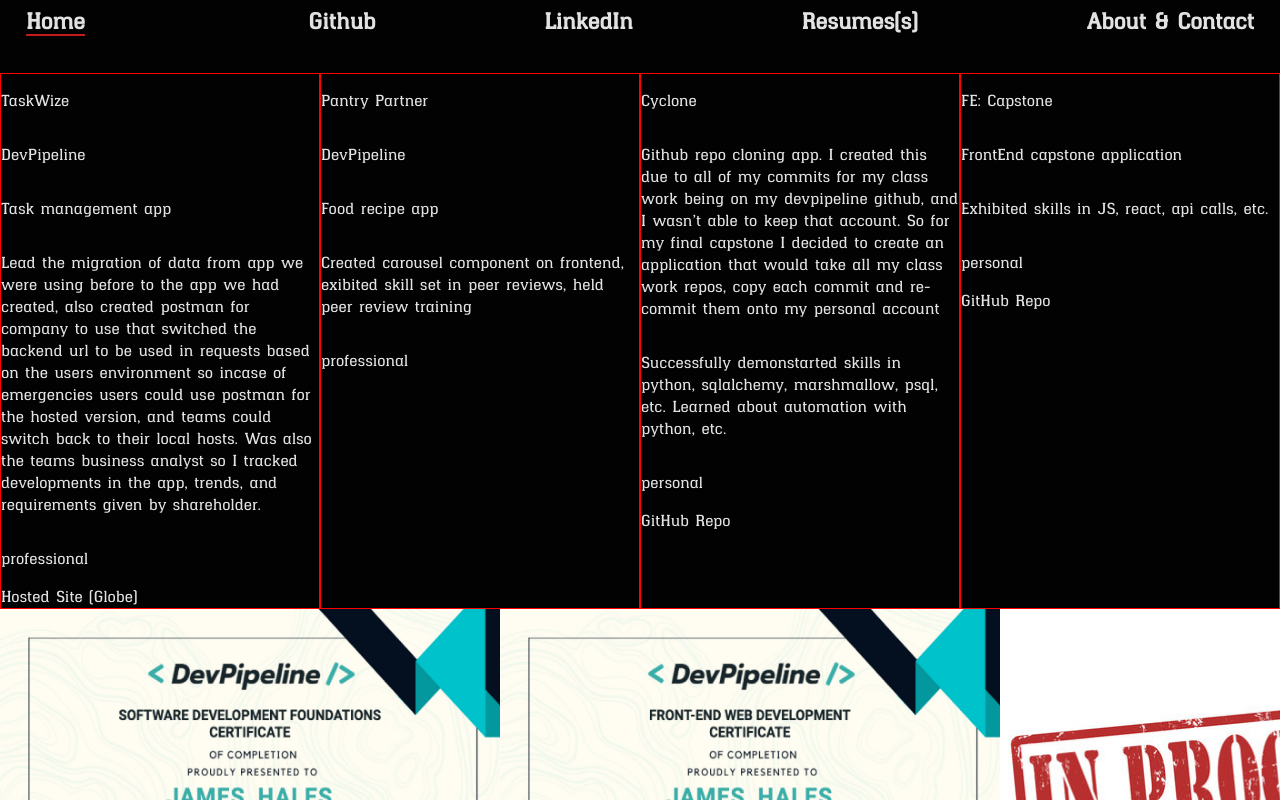
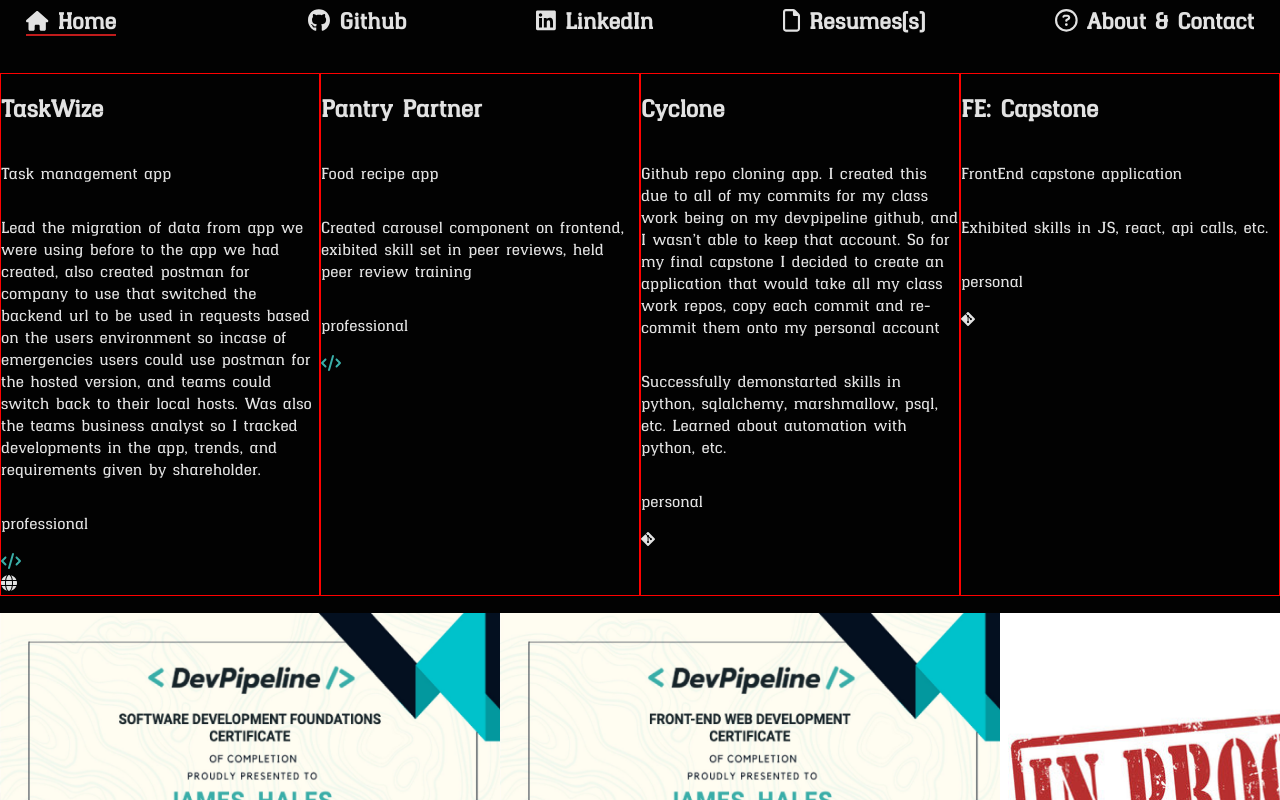
Before and after one commit to Jamesh431/Jamesh431.github.io, a React (Create React App) app: page /home in a window 1280 px wide. Shown: the top 800 px of the page. Built offline with nearby package versions, Linux system fonts and the light colour scheme.

Commit message:
added fontawesome icons

```diff
--- a/package.json
+++ b/package.json
@@ -3,6 +3,11 @@
   "version": "0.1.0",
   "private": true,
   "dependencies": {
+    "@fortawesome/fontawesome-svg-core": "^6.4.2",
+    "@fortawesome/free-brands-svg-icons": "^6.4.2",
+    "@fortawesome/free-regular-svg-icons": "^6.4.2",
+    "@fortawesome/free-solid-svg-icons": "^6.4.2",
+    "@fortawesome/react-fontawesome": "^0.2.0",
     "@testing-library/jest-dom": "^5.17.0",
     "@testing-library/react": "^13.4.0",
     "@testing-library/user-event": "^13.5.0",
--- /dev/null
+++ b/src/components/helpers/icons.js
@@ -0,0 +1,38 @@
+import { library } from "@fortawesome/fontawesome-svg-core";
+import {
+  faHouse,
+  faCode,
+  faGlobe,
+  faXmark,
+} from "@fortawesome/free-solid-svg-icons";
+
+import { far } from "@fortawesome/free-regular-svg-icons";
+import {
+  faFile,
+  faCircleQuestion,
+  faFloppyDisk,
+} from "@fortawesome/free-regular-svg-icons";
+
+import { fab } from "@fortawesome/free-brands-svg-icons";
+import {
+  faSquareGithub,
+  faLinkedin,
+  faGitAlt,
+} from "@fortawesome/free-brands-svg-icons";
+
+export default function initIcons() {
+  return library.add(
+    fab,
+    far,
+    faHouse,
+    faCode,
+    faGlobe,
+    faXmark,
+    faSquareGithub,
+    faLinkedin,
+    faGitAlt,
+    faFile,
+    faCircleQuestion,
+    faFloppyDisk
+  );
+}
--- a/src/components/helpers/projects.js
+++ b/src/components/helpers/projects.js
@@ -6,7 +6,7 @@ const projects = [
     description: "Task management app",
     accomplishments:
       "Lead the migration of data from app we were using before to the app we had created, also created postman for company to use that switched the backend url to be used in requests based on the users environment so incase of emergencies users could use postman for the hosted version, and teams could switch back to their local hosts. Was also the teams business analyst so I tracked developments in the app, trends, and requirements given by shareholder.",
-    hostedURL: "https://www.devpipeline.taskwize.com",
+    hostedURL: "https://taskwize.devpipeline.com/",
     githubRepoURL: null,
   },
   {
--- a/src/components/modals/ResumesModal.jsx
+++ b/src/components/modals/ResumesModal.jsx
@@ -1,3 +1,5 @@
+import { FontAwesomeIcon } from "@fortawesome/react-fontawesome";
+
 import DownloadPopup from "../util/DownloadPopup";
 import resumeArray from "../helpers/resumeArray";
 
@@ -7,7 +9,10 @@ export default function ResumesModal(props) {
   return (
     <div className="resume-selection-modal">
       <div className="exit-wrapper" onClick={() => setIsOpen(false)}>
-        <p>X</p>
+        <FontAwesomeIcon
+          icon="fa-solid fa-xmark"
+          style={{ color: "#e2e2e2" }}
+        />
       </div>
       <DownloadPopup list_of_data={resumeArray} />
     </div>
--- a/src/components/navigation/Navbar.jsx
+++ b/src/components/navigation/Navbar.jsx
@@ -1,5 +1,6 @@
 import { useEffect, useState } from "react";
 import { NavLink } from "react-router-dom";
+import { FontAwesomeIcon } from "@fortawesome/react-fontawesome";
 
 import EasyModal from "../modals/EasyModal";
 import ResumesModal from "../modals/ResumesModal";
@@ -21,7 +22,7 @@ export default function Navbar(props) {
             to="/home"
             onClick={() => setCurrentPosition("Home")}
           >
-            Home
+            <FontAwesomeIcon icon="fa-solid fa-house" size="sm" /> Home
           </NavLink>
         </div>
 
@@ -32,7 +33,7 @@ export default function Navbar(props) {
               to="/github"
               onClick={() => setCurrentPosition("Github")}
             >
-              Github
+              <FontAwesomeIcon icon="fa-brands fa-github" /> Github
             </NavLink>
           </div>
 
@@ -43,7 +44,7 @@ export default function Navbar(props) {
               target="_blank"
               rel="noreferrer"
             >
-              LinkedIn
+              <FontAwesomeIcon icon="fa-brands fa-linkedin" /> LinkedIn
             </a>
           </div>
 
@@ -52,13 +53,14 @@ export default function Navbar(props) {
               id="show-resumes-button"
               onClick={() => setShowDownloadOptions(true)}
             >
-              Resumes(s)
+              <FontAwesomeIcon icon="fa-regular fa-file" /> Resumes(s)
             </a>
           </div>
 
           <div className="header-option-wrapper about">
             <NavLink className="nav-link-wrapper" to="/about">
-              About & Contact
+              <FontAwesomeIcon icon="fa-regular fa-circle-question" /> About &
+              Contact
             </NavLink>
           </div>
         </div>
--- a/src/components/pages/Github.jsx
+++ b/src/components/pages/Github.jsx
@@ -1,37 +1,59 @@
+import { FontAwesomeIcon } from "@fortawesome/react-fontawesome";
+
 export default function Github() {
   return (
     <div className="github-page">
-      <div className="eyes"></div>
+      <div className="eyes">
+        <h1>👀</h1>
+      </div>
 
       <div className="notice-title">
-        <p>I have two githubs!</p>
+        <h1>I have two githubs!</h1>
       </div>
 
       <div className="githubs-container">
-        <div className="github-wrapper mine">
-          <div className="github-button"></div>
+        <div className="github-wrapper personal">
+          <div className="github-button">
+            <a
+              id="github-link personal"
+              href="https://github.com/Jamesh431"
+              target="_blank"
+              rel="noreferrer"
+            >
+              <FontAwesomeIcon icon="fa-brands fa-github" size="2xl" />
+            </a>
+          </div>
 
           <div className="github-title">
-            <p>Personal</p>
+            <h2>Personal</h2>
           </div>
 
           <div className="github-about">
-            <p>
+            <h4>
               Personally created, eloquently handcrafted, artisanal
               masterpieces!
-            </p>
+            </h4>
           </div>
         </div>
 
         <div className="github-wrapper devpipeline">
-          <div className="github-button"></div>
+          <div className="github-button">
+            <a
+              id="github-link personal"
+              href="https://github.com/James-Devpipline"
+              target="_blank"
+              rel="noreferrer"
+            >
+              <FontAwesomeIcon icon="fa-brands fa-github" size="2xl" />
+            </a>
+          </div>
 
           <div className="github-title">
-            <p>Devpipeline</p>
+            <h2>Devpipeline</h2>
           </div>
 
           <div className="github-about">
-            <p>Devpipeline created this one for my work with devpipeline</p>
+            <h4>Devpipeline created this one for my work with devpipeline</h4>
           </div>
         </div>
       </div>
--- a/src/components/routing/DefaultContainer.jsx
+++ b/src/components/routing/DefaultContainer.jsx
@@ -1,5 +1,6 @@
 import { BrowserRouter as Router, Switch, Route } from "react-router-dom";
 
+import initIcons from "../helpers/icons";
 import Navbar from "../navigation/Navbar";
 import LandingPage from "../pages/LandingPage";
 import Github from "../pages/Github";
@@ -7,6 +8,7 @@ import About from "../pages/About";
 import { Redirect } from "react-router-dom/cjs/react-router-dom.min";
 
 export default function DefaultContainer() {
+  initIcons();
   return (
     <Router>
       <Route component={Navbar} />
--- a/src/components/util/DownloadPopup.jsx
+++ b/src/components/util/DownloadPopup.jsx
@@ -1,4 +1,4 @@
-// import { Link } from "react-router-dom";
+import { FontAwesomeIcon } from "@fortawesome/react-fontawesome";
 
 const DownloadPopup = ({ list_of_data }) => {
   return (
@@ -12,7 +12,8 @@ const DownloadPopup = ({ list_of_data }) => {
                 download={data.fileName}
                 title={data.onHover}
               >
-                +{data.title}
+                <FontAwesomeIcon icon="fa-regular fa-floppy-disk" />{" "}
+                {data.title}
               </a>
             </div>
           );
--- a/src/components/util/ProjectCard.jsx
+++ b/src/components/util/ProjectCard.jsx
@@ -1,3 +1,5 @@
+import { FontAwesomeIcon } from "@fortawesome/react-fontawesome";
+
 export default function LandingPage(props) {
   const { data } = props;
   const {
@@ -13,20 +15,14 @@ export default function LandingPage(props) {
   return (
     <div className="project-wrapper" key={project_name}>
       <div className="project-name">
-        <p>{project_name}</p>
+        <h2>{project_name}</h2>
       </div>
-
-      {company ? (
-        <div className="company">
-          <p>{company}</p>
-        </div>
-      ) : null}
 
       <div className="description">
         <p>{description}</p>
       </div>
 
-      <div accomplishments>
+      <div className="accomplishments">
         <p>{accomplishments}</p>
       </div>
 
@@ -34,10 +30,31 @@ export default function LandingPage(props) {
         <p>{project_type}</p>
       </div>
 
+      {company ? (
+        <div className="company">
+          {console.log(company)}
+          {company === "DevPipeline" ? (
+            <a
+              id="company-link"
+              href="https://devpipeline.com/"
+              target="_blank"
+              rel="noreferrer"
+            >
+              <FontAwesomeIcon
+                icon="fa-solid fa-code"
+                style={{ color: "#3aafa9" }}
+              />
+            </a>
+          ) : (
+            company
+          )}
+        </div>
+      ) : null}
+
       {hostedURL ? (
         <div className="hosted-link">
           <a href={hostedURL} target="_blank" rel="noreferrer">
-            Hosted Site (Globe)
+            <FontAwesomeIcon icon="fa-solid fa-globe" />
           </a>
         </div>
       ) : null}
@@ -45,7 +62,7 @@ export default function LandingPage(props) {
       {githubRepoURL ? (
         <div className="github-repo-link">
           <a href={githubRepoURL} target="_blank" rel="noreferrer">
-            GitHub Repo
+            <FontAwesomeIcon icon="fa-brands fa-git-alt" />
           </a>
         </div>
       ) : null}
--- a/src/styles/pages/landingpage.scss
+++ b/src/styles/pages/landingpage.scss
@@ -1,10 +1,11 @@
 .landing-page {
+  .projects-container {
+    display: flex;
+    margin-bottom: 17px;
+  }
+
   .certificates-container {
     display: grid;
     grid-template-columns: repeat(3, auto);
   }
-
-  .projects-container {
-    display: flex;
-  }
 }
--- a/src/styles/util/projectcard.scss
+++ b/src/styles/util/projectcard.scss
@@ -3,4 +3,33 @@
   flex-direction: column;
   width: 50%;
   border: 1px solid red;
+
+  .project-name {
+    h2 {
+    }
+  }
+
+  .description {
+    p {
+    }
+  }
+
+  .accomplishments {
+    p {
+    }
+  }
+
+  .project-type {
+    p {
+    }
+  }
+
+  .company {
+  }
+
+  .hosted-link {
+  }
+
+  .github-repo-link {
+  }
 }
```
Also changed, not shown: 1 other file (tests, documents, lock files or other folders).
